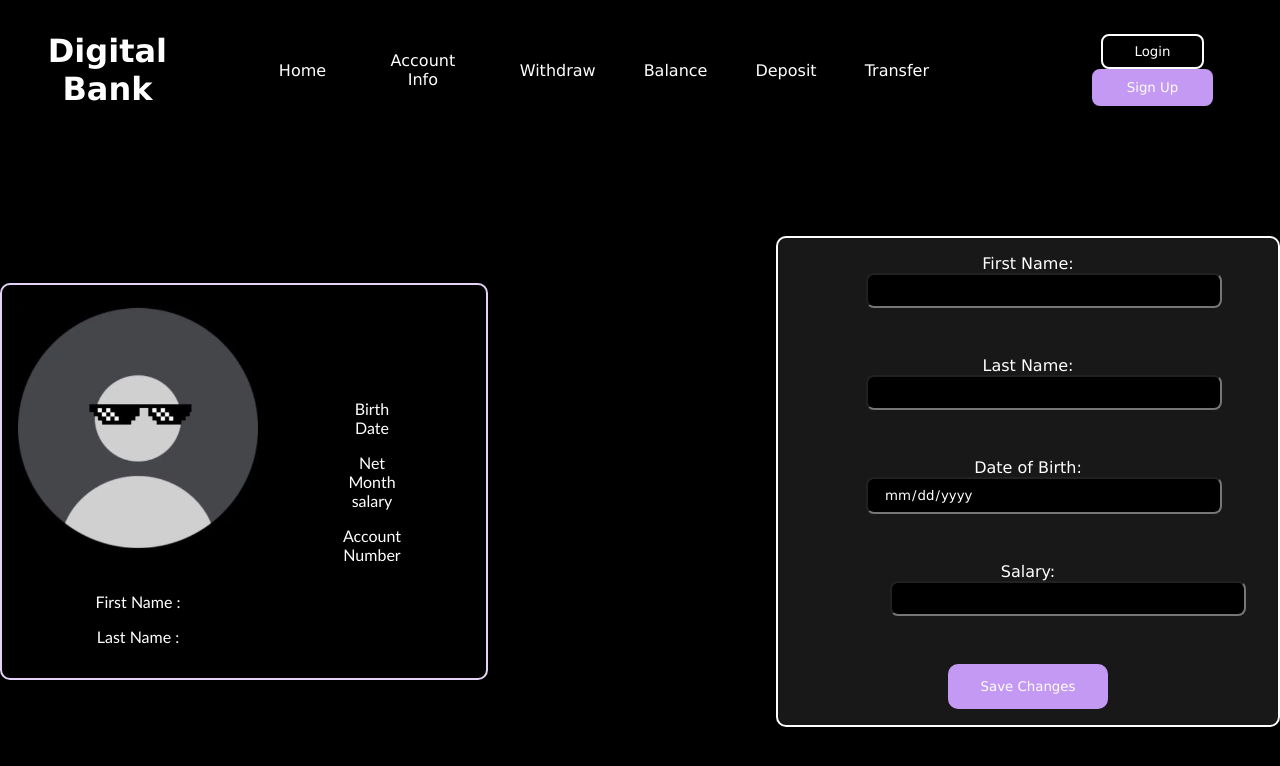
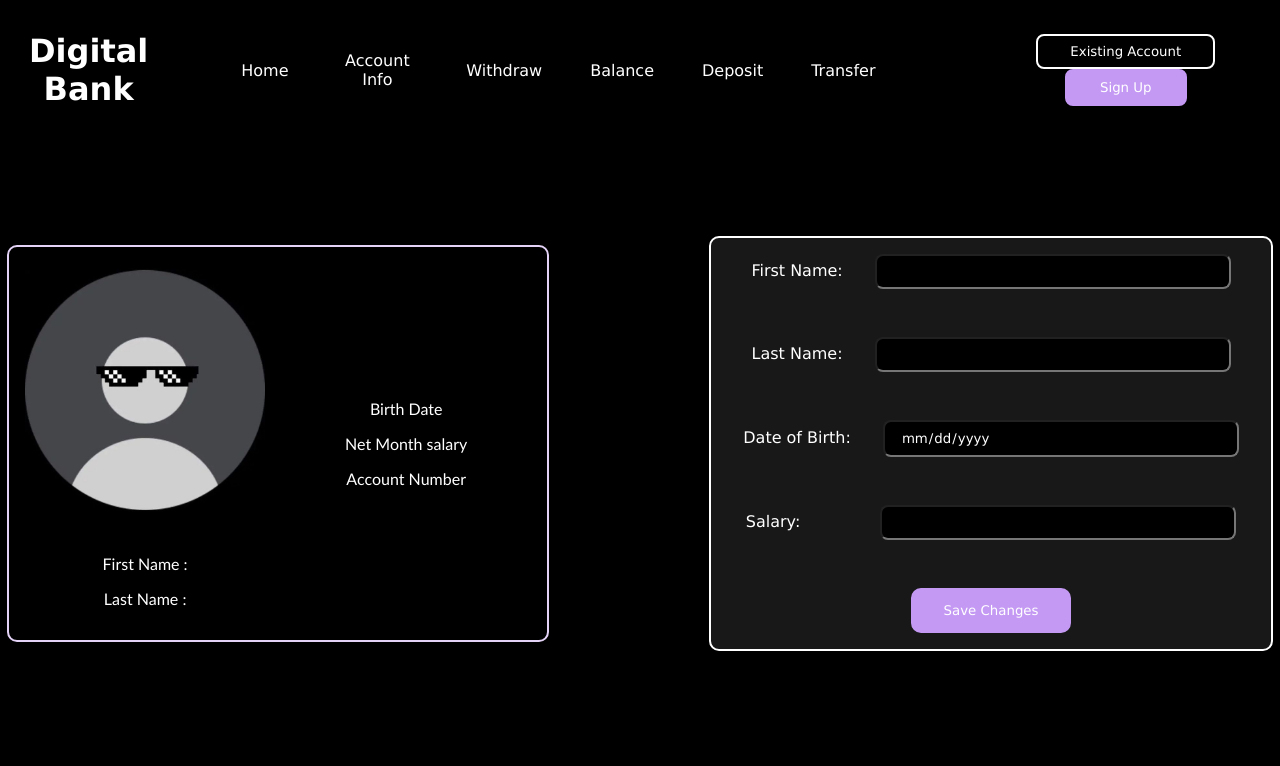
Before and after one commit to PROG4-DigitalBank/UI, a React (Create React App) app: page /account in a window 1280 px wide. Shown: the top 766 px of the page. Built offline with nearby package versions, Linux system fonts and the light colour scheme.

Commit message:
fix: verify all

```diff
--- a/src/components/account/AccountInfo.jsx
+++ b/src/components/account/AccountInfo.jsx
@@ -32,10 +32,14 @@ const AccountInfo = () => {
         </div>
 
         <div className="buttons-container">
-          <button className="try">Login</button>
-          <button className="learn">Sign Up</button>
+          <Link to="/accounts"></Link>
+          <button className="try">Existing Account</button>
+          <Link to="/signup">
+            <button className="learn">Sign Up</button>
+          </Link>
         </div>
       </div>
+
       <div className="body-container">
         <div className="main-account-container">
           <div className="profile-info">
--- a/src/components/account/styles/account.css
+++ b/src/components/account/styles/account.css
@@ -50,7 +50,7 @@
   flex-direction: row;
   align-items: center;
   justify-content: center;
-  gap: 18rem;
+  gap: 10rem;
 }
 
 .other-container {
```
